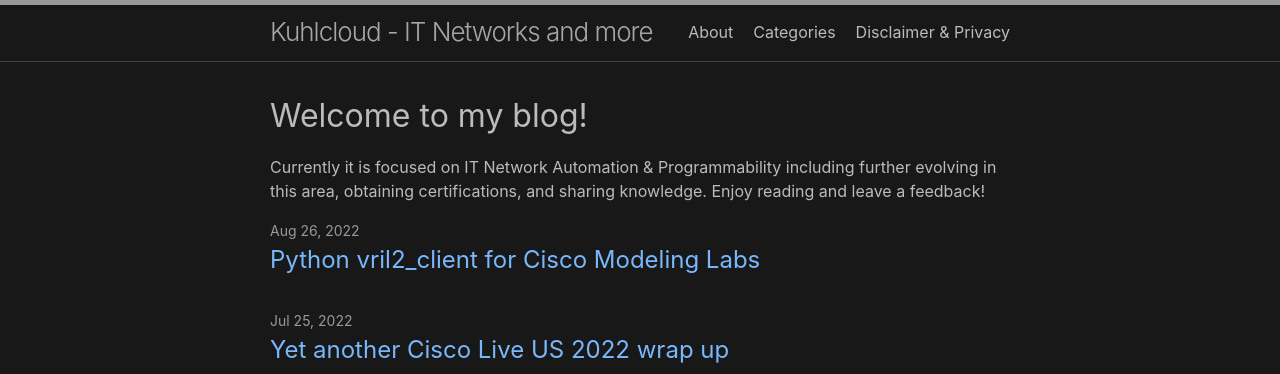
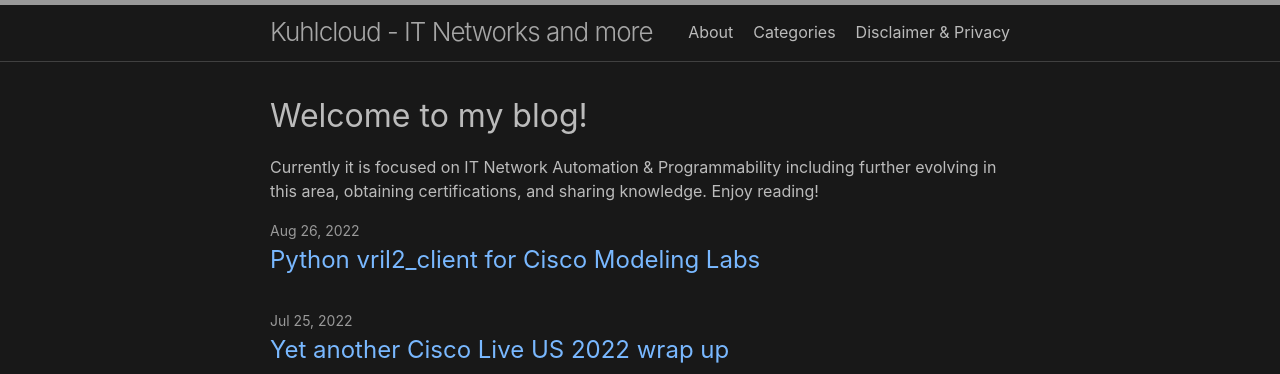
Before and after one commit to daniel1820815/daniel1820815.github.io, a Jekyll site: the page built from index.md, in a window 1280 px wide. Shown: the top 374 px of the page. Built offline with Jekyll 4.4.1, drawn with Linux system fonts in a browser that asks for light colours.

Commit message:
updated description

```diff
--- a/_config.yml
+++ b/_config.yml
@@ -6,7 +6,7 @@ author:
 description: >- # this means to ignore newlines until "baseurl:"
   Currently it is focused on IT Network Automation & Programmability
   including further evolving in this area, obtaining certifications,
-  and sharing knowledge. Enjoy reading and leave a feedback!
+  and sharing knowledge. Enjoy reading!
 baseurl: "" # the subpath of your site, e.g. /blog
 url: https://blog.kuhlcloud.de # the base hostname & protocol for your site, e.g. http://example.com
 social:
```
